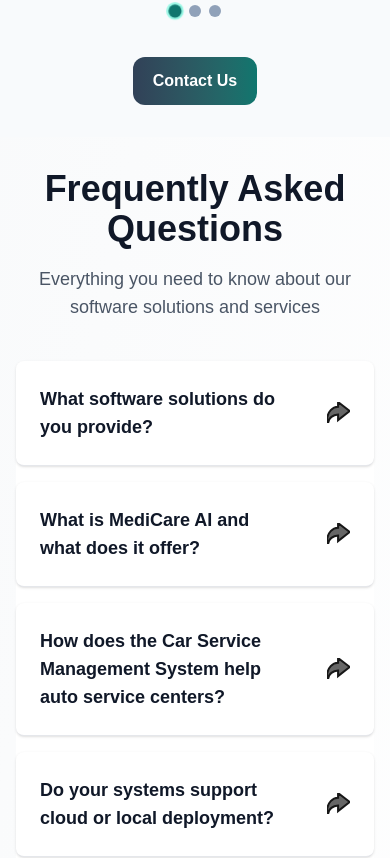
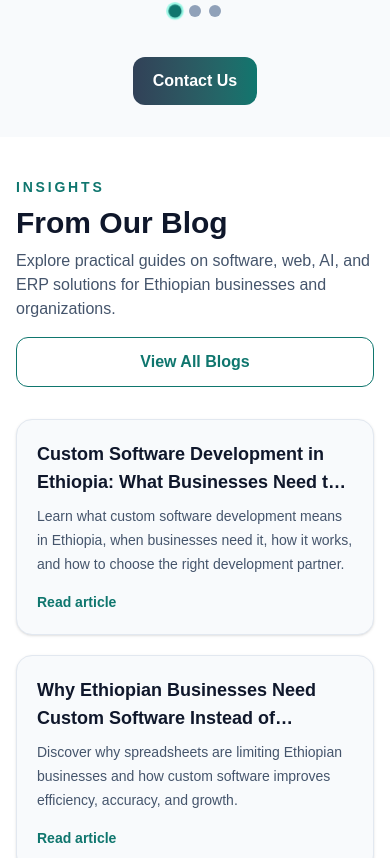
Before and after one commit to entro12-ui/Company-Portfolio, a Next.js app: page / in a window 390 px wide. Shown: the part 10174-11032 px from the top of the page. Built offline with nearby package versions, Linux system fonts and the light colour scheme.

Commit message:
Rename About by about us and Contact is by contact as

```diff
--- a/src/app/page.tsx
+++ b/src/app/page.tsx
@@ -1,4 +1,5 @@
 import type { Metadata } from "next";
+import Link from "next/link";
 import Navbar from "@/components/Navbar";
 import Hero from "@/components/Hero";
 import Industries from "@/components/Systems";
@@ -8,6 +9,7 @@ import Faq from "@/components/Faq";
 import Footer from "@/components/Footer";
 import JsonLd from "@/components/JsonLd";
 import { faqItems } from "@/content/faqItems";
+import { blogPosts } from "@/content/blogPosts";
 
 export const dynamic = "force-static";
 
@@ -80,6 +82,52 @@ export default function Home() {
       <SoftwareProducts />
       <Industries />
       <PastClientReview />
+      <section className="bg-white px-4 py-10 sm:py-14">
+        <div className="mx-auto max-w-7xl">
+          <div className="mb-8 flex flex-col gap-4 sm:flex-row sm:items-end sm:justify-between">
+            <div>
+              <p className="text-sm font-semibold uppercase tracking-[0.2em] text-teal-700">
+                Insights
+              </p>
+              <h2 className="mt-2 text-3xl font-bold text-slate-900 sm:text-4xl">
+                From Our Blog
+              </h2>
+              <p className="mt-2 max-w-2xl text-slate-600">
+                Explore practical guides on software, web, AI, and ERP solutions
+                for Ethiopian businesses and organizations.
+              </p>
+            </div>
+            <Link
+              href="/blog"
+              className="inline-flex items-center justify-center rounded-xl border border-teal-600 px-5 py-3 font-semibold text-teal-700 transition hover:bg-teal-50"
+            >
+              View All Blogs
+            </Link>
+          </div>
+
+          <div className="grid gap-5 md:grid-cols-2 lg:grid-cols-3">
+            {blogPosts.map((post) => (
+              <article
+                key={post.slug}
+                className="rounded-2xl border border-slate-200 bg-slate-50 p-5 shadow-sm transition hover:-translate-y-0.5 hover:border-teal-300 hover:bg-white"
+              >
+                <h3 className="line-clamp-2 text-lg font-semibold text-slate-900">
+                  {post.title}
+                </h3>
+                <p className="mt-2 line-clamp-3 text-sm leading-6 text-slate-600">
+                  {post.description}
+                </p>
+                <Link
+                  href={`/blog/${post.slug}`}
+                  className="mt-4 inline-flex items-center text-sm font-semibold text-teal-700 transition hover:text-teal-800 hover:underline"
+                >
+                  Read article
+                </Link>
+              </article>
+            ))}
+          </div>
+        </div>
+      </section>
       <Faq />
       <Footer />
     </main>
--- a/src/components/Navbar.tsx
+++ b/src/components/Navbar.tsx
@@ -68,7 +68,7 @@ const Navbar = () => {
             </Link>
             <div className="group relative">
               <button className="flex items-center gap-1 text-gray-600 hover:text-teal-700 transition duration-300">
-                About
+                About Us
                 <svg
                   className="h-4 w-4 transition-transform group-hover:rotate-180"
                   fill="none"
@@ -163,7 +163,7 @@ const Navbar = () => {
               href="/contact"
               className="bg-gradient-to-r from-slate-700 to-teal-700 text-white px-4 py-2 rounded-lg hover:from-slate-800 hover:to-teal-800 transition duration-300 shadow-lg"
             >
-              Contact
+              Contact Us
             </Link>
           </div>
 
@@ -245,7 +245,7 @@ const Navbar = () => {
                 onClick={() => setIsAboutOpen(!isAboutOpen)}
                 className="flex w-full items-center justify-between px-4 py-3 text-left text-gray-600 transition hover:bg-teal-50 hover:text-teal-700"
               >
-                <span>About</span>
+                <span>About Us</span>
                 <svg
                   className={`h-4 w-4 transition-transform ${isAboutOpen ? "rotate-180" : ""}`}
                   fill="none"
@@ -357,7 +357,7 @@ const Navbar = () => {
               className="block px-4 py-3 bg-gradient-to-r from-slate-700 to-teal-700 text-white rounded-lg transition-all duration-300 ease-out hover:from-slate-800 hover:to-teal-800 hover:shadow-lg text-center font-semibold"
               onClick={() => setIsMenuOpen(false)}
             >
-              Contact
+              Contact Us
             </Link>
           </div>
         </div>
```
